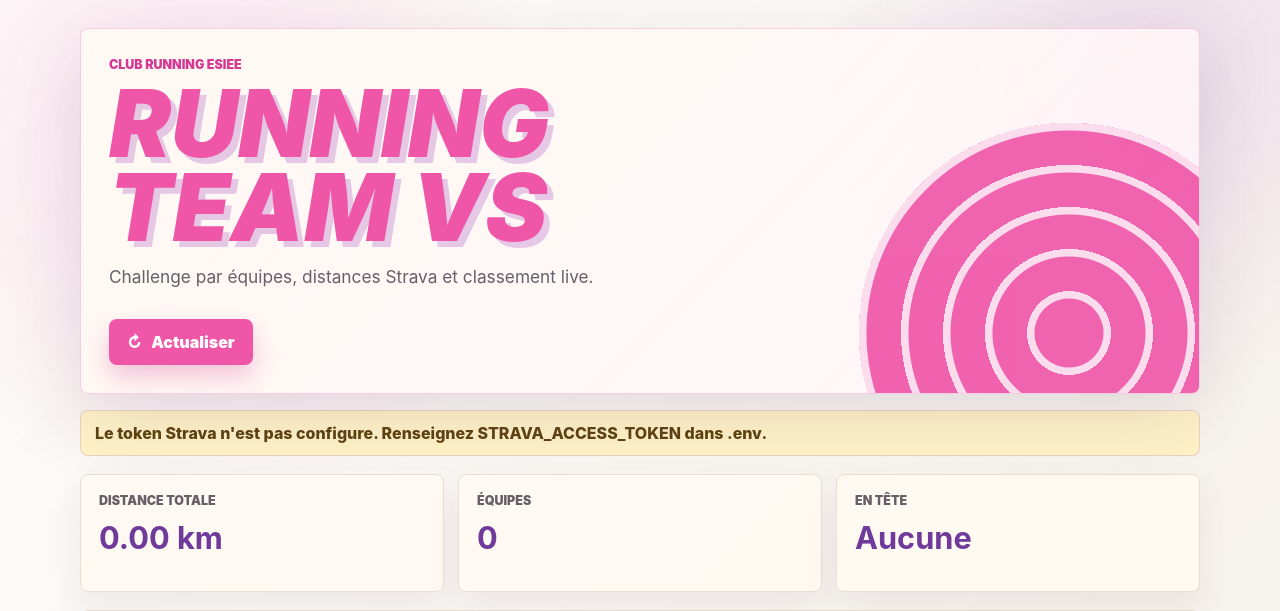
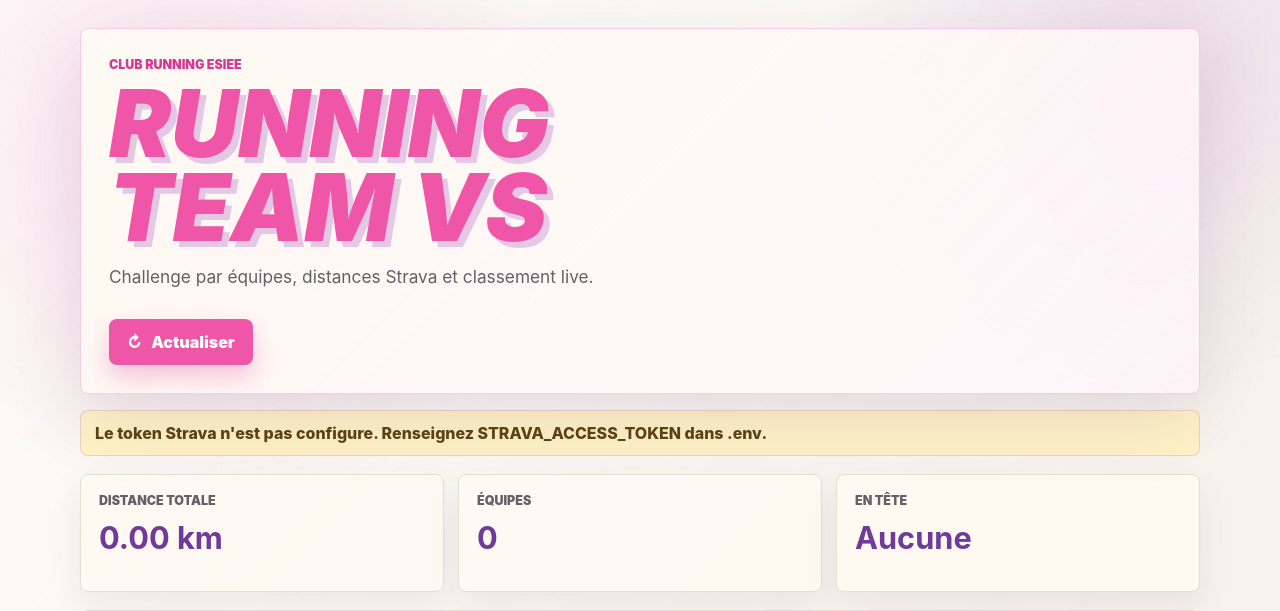
Before and after one commit to theodtl/running_team_vs, a Flask app: page / in a window 1280 px wide. Shown: the top 611 px of the page. Run offline with Flask 3, Linux system fonts and the light colour scheme.

Commit message:
Remove track hero decoration

```diff
--- a/web/static/styles.css
+++ b/web/static/styles.css
@@ -54,21 +54,6 @@ body::before {
   border-radius: 8px;
   background: linear-gradient(135deg, rgba(255, 250, 242, 0.94), rgba(255, 245, 251, 0.84));
   box-shadow: 0 24px 70px rgba(78, 40, 92, 0.13);
-}
-
-.hero::after {
-  position: absolute;
-  right: -80px;
-  bottom: -150px;
-  width: 420px;
-  height: 420px;
-  border-radius: 50%;
-  content: "";
-  background:
-    repeating-radial-gradient(circle, transparent 0 34px, rgba(255, 255, 255, 0.78) 35px 42px),
-    var(--pink);
-  transform: rotate(-14deg);
-  opacity: 0.92;
 }
 
 .hero-copy {
```
